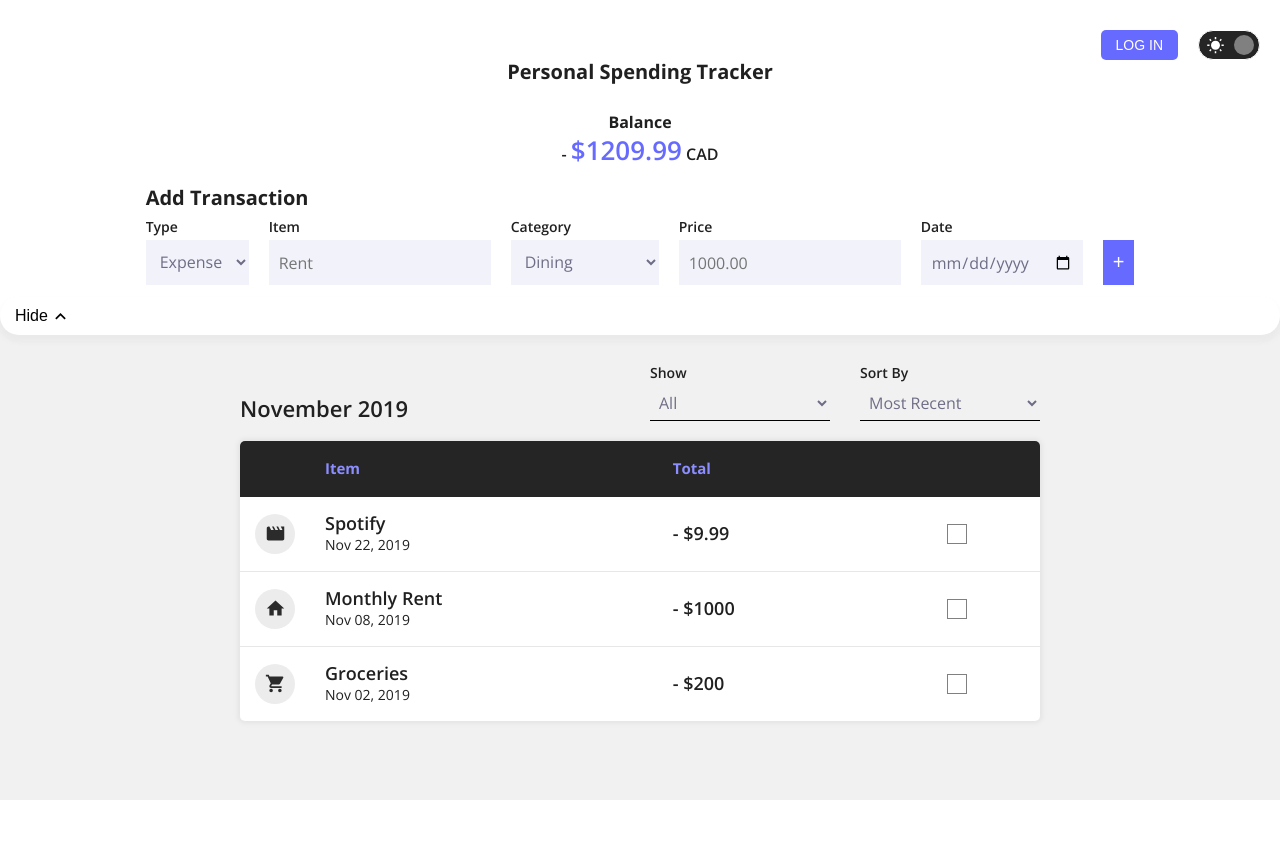
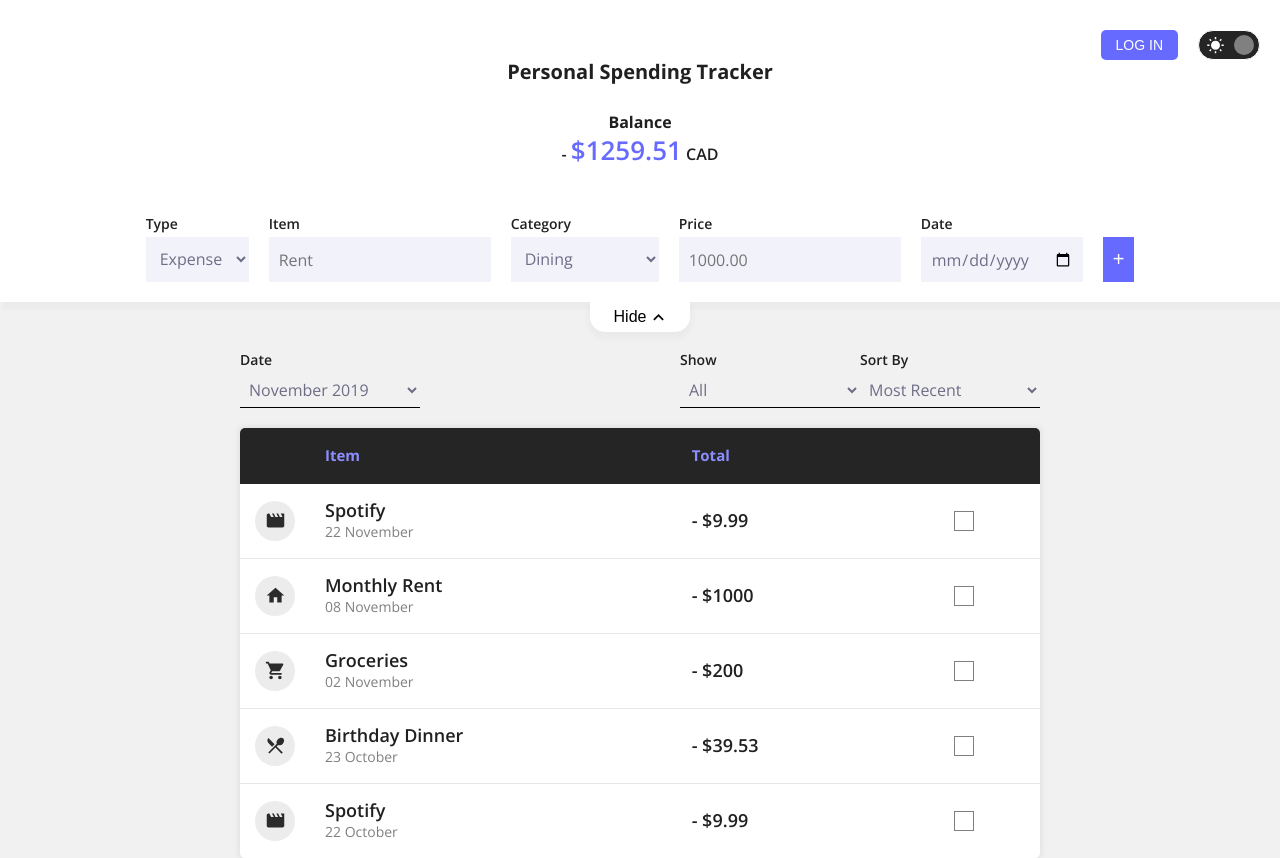
Before and after one commit to robinnong/personal-spending-tracker, a React (Create React App) app: page / in a window 1280 px wide. Before the commit the page ends 800 px from the top, so only its background shows below. Built offline with nearby package versions, Linux system fonts and the light colour scheme.

Commit message:
Added date range selection

```diff
--- a/src/App.css
+++ b/src/App.css
@@ -106,26 +106,23 @@ input::-webkit-inner-spin-button {
   position: absolute;
   margin: 0 auto;
   display: inline-block;
-  bottom: -20px;
+  bottom: -30px;
   display: flex;
+  justify-content: center;
   align-items: center;
   left: 0;
   right: 0;
   background-color: white;
-  padding: 10px 15px;
-  border-radius: 20px;
+  height: 30px;
+  width: 100px;
+  border-radius: 0 0 15px 15px;
   box-shadow: 0px 5px 5px 2px rgba(173, 173, 173, 0.1);
 }
 
 .hide span { margin-right: 5px; }
 .hide svg { transform: scale(1.4); }
 
-.tableOptions {
-  display: flex;
-  justify-content: space-between;
-  align-items: flex-end;
-  margin-top: 50px;
-}
+.fieldset {display: flex;}
 
 h4 {
   font-size: 2.2rem;
@@ -153,7 +150,11 @@ h4 {
   font-size: 1.8rem;
   font-weight: 600;
 }
-.date {font-size: 1.4rem;}
+.date {
+  font-size: 1.4rem;
+  color: grey;
+}
+
 .price {
   font-size: 1.8rem;
   font-weight: 600;
--- a/src/components/AddItem.js
+++ b/src/components/AddItem.js
@@ -23,7 +23,6 @@ const AddItem = ({ darkMode, current, dispatch }) => {
 
   return (
     <div>
-      <h2>Add Transaction</h2>
       <Form
         action=""
         visible={isVisible}
--- a/src/components/Item.js
+++ b/src/components/Item.js
@@ -15,7 +15,7 @@ const Item = ({ onClick, date, name, category, price }) => {
         const month = Months[date.substring(5, 7)];
         const day = date.substring(8,10);
         const year = date.substring(0,4);
-        setDate(`${month} ${day}, ${year}`)
+        setDate(`${day} ${month}`)
     },[])
 
     return (
--- a/src/components/SelectFilter.js
+++ b/src/components/SelectFilter.js
@@ -1,15 +1,26 @@
 import React from 'react';
 import { Categories } from './helpers';
 import { VisibilityFilters } from './styles';
+import { Months } from './helpers';
 
-const SelectFilter = ({ darkMode, sort, filter }) => (
-  <div className="tableOptions">
-    <h4>November 2019</h4>
+const SelectFilter = ({ darkMode, sort, filter, dateRanges }) => (
+  <>
     <VisibilityFilters
       action=""
       darkMode={darkMode}
     >
-      <div>
+      <div className="field">
+        <label htmlFor="dateView">Date</label>
+        <select name="dateView" id="dateView">
+          {dateRanges.map((range, index) => {
+            return (
+              <option key={index} value={range.full}>{Months[range.month]} {range.year}</option>
+            )
+          })}
+        </select>
+      </div>
+      <div className="fieldset">
+        <div className="field">
           <label htmlFor="filter">Show</label>
           <select
             name="filter"
@@ -25,7 +36,7 @@ const SelectFilter = ({ darkMode, sort, filter }) => (
           </select>
         </div>
 
-      <div>
+        <div className="field">
           <label htmlFor="sort">Sort By</label>
           <select
             name="sort"
@@ -37,8 +48,9 @@ const SelectFilter = ({ darkMode, sort, filter }) => (
             <option value="price">Highest to Lowest</option>
           </select>
         </div>
+      </div>
     </VisibilityFilters>
-  </div>
+  </>
 )
 
 export default SelectFilter
--- a/src/components/Table.js
+++ b/src/components/Table.js
@@ -34,7 +34,8 @@ const Table = ({ darkMode, items, deleteItem }) => {
                 </tr>
             </thead>
             <tbody>
-                {items.map((item) => {
+                {items.length > 0
+                    ? items.map((item) => {
                         return (
                             <Item
                                 key={item.id}
@@ -42,7 +43,12 @@ const Table = ({ darkMode, items, deleteItem }) => {
                                 onClick={() => addSelected(item.id)}
                             />
                         )
-                })}
+                    })
+                    : <tr>
+                        <td></td>
+                        <td>No results to show</td>
+                      </tr>
+                }
             </tbody>
         </TableStyle>
     )
--- a/src/components/helpers.js
+++ b/src/components/helpers.js
@@ -32,6 +32,22 @@ export const SampleData = [
         type: "expense",
         id: 2,
         date: '2019-11-22',
+        name: 'spotify',
+        category: 'subscriptions',
+        price: -9.99,
+    },
+    {
+        type: "expense",
+        id: 3,
+        date: '2019-10-23',
+        name: 'birthday dinner',
+        category: 'dining',
+        price: -39.53,
+    },
+    {
+        type: "expense",
+        id: 4,
+        date: '2019-10-22',
         name: 'spotify',
         category: 'subscriptions',
         price: -9.99,
@@ -83,16 +99,16 @@ export const Categories = [
 
 export const Months = [
     '',
-    'Jan',
-    'Feb',
-    'Mar',
-    'Apr',
+    'January',
+    'February',
+    'March',
+    'April',
     'May',
-    'Jun',
-    'Jul',
-    'Aug',
-    'Sep',
-    'Oct',
-    'Nov',
-    'Dec'
+    'June',
+    'July',
+    'August',
+    'September',
+    'October',
+    'November',
+    'December'
 ]
--- a/src/components/styles.js
+++ b/src/components/styles.js
@@ -19,7 +19,7 @@ export const Header = styled.header`
   display: flex;
   flex-direction: column;
   align-items: center;
-  padding: 30px 20px 20px 20px;
+  padding: 30px 20px 0 20px;
   transition: all 0.3s;
   background-color: ${props => (props.darkMode
     ? "#363636"
@@ -72,6 +72,7 @@ export const Form = styled.form`
   flex-wrap: wrap;
   align-items: flex-end;
   margin-top: 10px;
+  padding: 10px 0;
   max-height: ${props => (props.visible
     ? "500px"
     : "0")};
@@ -94,6 +95,8 @@ export const Form = styled.form`
     transition: all 0.3s;
   }
 
+  label {margin-top: 10px;}
+
   div {
     margin-right: 20px;
     position: relative;
@@ -102,7 +105,10 @@ export const Form = styled.form`
 `
 
 export const VisibilityFilters = styled.form`
-  label {margin-right: 10px;}
+  display: flex;
+  justify-content: space-between;
+  align-items: flex-end;
+  margin-top: 50px;
 
   select {
     background-color: transparent;
@@ -117,10 +123,9 @@ export const VisibilityFilters = styled.form`
     transition: all 0.3s;
   }
 
-  & > div {
+  .field {
     position: relative;
     display: inline-block;
-    margin-left: 30px;
   }
 `
 
--- a/src/containers/Filter.js
+++ b/src/containers/Filter.js
@@ -2,8 +2,26 @@ import { connect } from 'react-redux';
 import { setFilter, sortColumn } from '../redux/actions';
 import SelectFilter from '../components/SelectFilter';
 
+const getDateRanges = (state) => {
+  const dates = state.items.map(item => item.date.slice(0, 7));
+  const unique = dates.filter((num, i) => dates.indexOf(num) === i);
+  const ranges = unique.map(date => {
+    const month = date.slice(5,7);
+    const year = date.slice(0,4);
+    return (
+      {
+        full: date,
+        month: month,
+        year: year
+      }
+    )
+  })
+  return ranges
+}
+
 const mapStateToProps = (state) => ({
-  darkMode: state.darkMode
+  darkMode: state.darkMode,
+  dateRanges: getDateRanges(state)
 })
 
 const mapDispatchToProps = (dispatch) => ({
```
Lines whose indentation alone changed are shown as unchanged.
